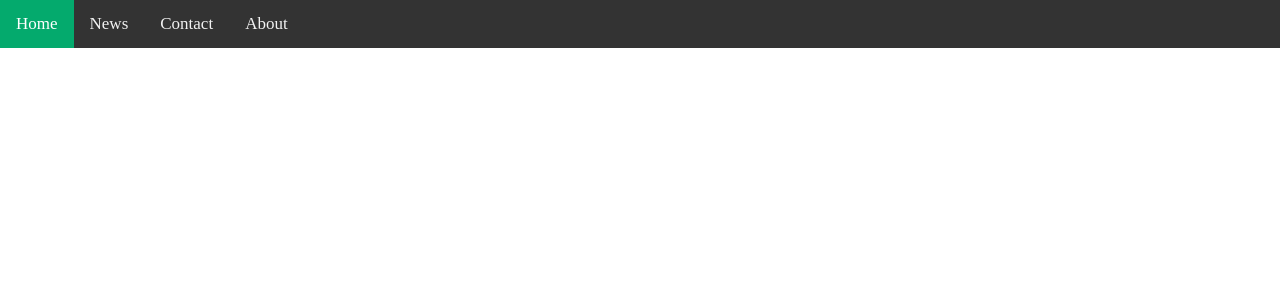
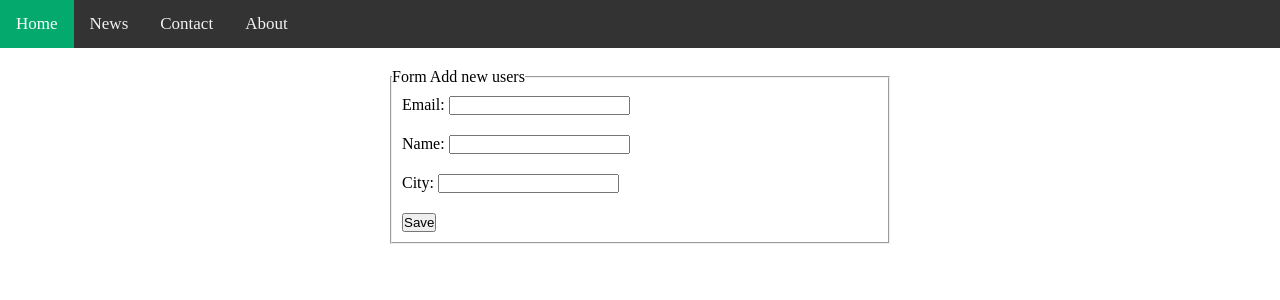
Before and after one commit to SangPY/SangDT_BackEnd_NodeJs2025, a Node server app: page / in a window 1280 px wide. Shown: the top 300 px of the page. Run offline with Node 20, Linux system fonts and the light colour scheme.

Commit message:
Design Form Add New User

```diff
--- a/src/public/css/styles.css
+++ b/src/public/css/styles.css
@@ -34,3 +34,18 @@
     background-color: #04AA6D;
     color: white;
   }
+
+  .form-add-new {
+    width: 500px;
+    margin: 0 auto;
+    padding-top: 20px;
+  }
+
+  .input-group {
+    padding: 10px;
+  }
+
+  button  {
+    margin: 10px;
+    cursor: pointer;
+  }
--- a/src/views/home.ejs
+++ b/src/views/home.ejs
@@ -13,5 +13,25 @@
         <a href="#home"> Contact</a>
         <a href="#home"> About</a>
     </div>
+    <div class="form-add-new">
+        <fieldset>
+            <legend> Form Add new users</legend>
+            <div class="input-group">
+                <label> Email:</label>
+                <input type="text">
+            </div>
+            <div class="input-group">
+                <label> Name:</label>
+                <input type="text">
+            </div>
+            <div class="input-group">
+                <label> City:</label>
+                <input type="text">
+            </div>
+            <div>
+                <button> Save </button>
+            </div>
+        </fieldset>
+    </div>
 </body>
 </html>
```
